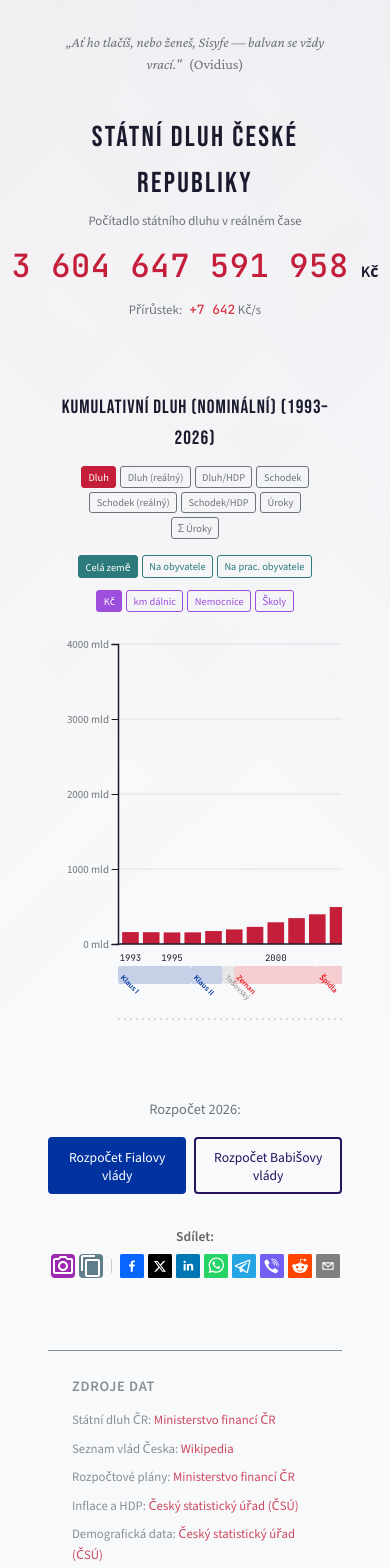
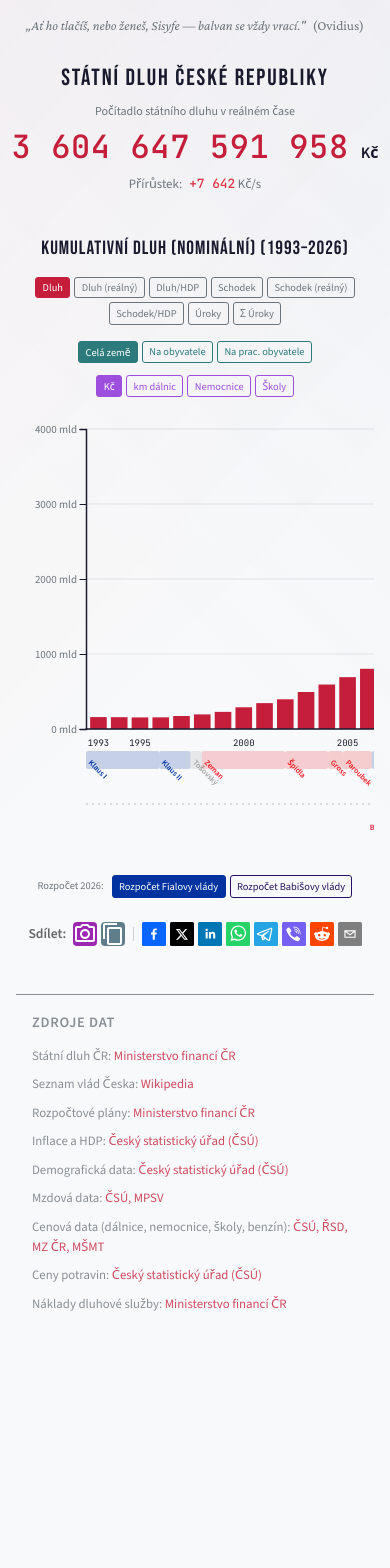
Before and after one commit to Oslicek/Sisyphus, a React (Vite) app: page / in a window 390 px wide. Shown: the top 1568 px of the page. After the commit the page ends 1346 px from the top, so only its background shows below. Built offline with nearby package versions, Linux system fonts and the light colour scheme.

Commit message:
Mobile layout improvements
- Chart uses full page width on mobile (reduced padding)
- RozpoÄŤet 2026 buttons match selector button styles
- Reduced spacing between sections on mobile
- Smaller page title on mobile to prevent wrapping
- Responsive plan switch buttons

```diff
--- a/src/App.module.css
+++ b/src/App.module.css
@@ -76,3 +76,24 @@
   color: var(--color-accent-secondary);
   text-decoration: underline;
 }
+
+/* Mobile: reduce spacing between sections */
+@media (max-width: 600px) {
+  .app {
+    padding: 0.5rem;
+  }
+
+  .motto {
+    margin-bottom: 0.5rem;
+    font-size: 0.85rem;
+  }
+
+  .main {
+    gap: 1rem;
+  }
+
+  .footer {
+    margin-top: 1.5rem;
+    padding: 1rem;
+  }
+}
--- a/src/components/DebtChart/DebtChart.module.css
+++ b/src/components/DebtChart/DebtChart.module.css
@@ -268,29 +268,29 @@
   display: flex;
   align-items: center;
   justify-content: center;
-  gap: 1rem;
+  gap: 0.75rem;
   margin-top: 1.5rem;
   flex-wrap: wrap;
 }
 
 .planSwitchLabel {
   font-family: 'Source Sans 3', system-ui, sans-serif;
-  font-size: 0.9rem;
+  font-size: 0.75rem;
   color: var(--color-text-muted);
   font-weight: 500;
 }
 
 .planButtons {
   display: flex;
-  gap: 0.5rem;
+  gap: 0.35rem;
 }
 
 .planButton {
   font-family: 'Source Sans 3', system-ui, sans-serif;
-  font-size: 0.85rem;
-  padding: 0.5rem 1rem;
-  border: 2px solid var(--plan-color, #666);
-  border-radius: 4px;
+  font-size: 0.75rem;
+  padding: 0.25rem 0.5rem;
+  border: 1px solid var(--plan-color, #666);
+  border-radius: 3px;
   background: transparent;
   color: var(--plan-color, #666);
   cursor: pointer;
@@ -312,7 +312,8 @@
 @media (max-width: 480px) {
   .variantButton,
   .populationButton,
-  .metricButton {
+  .metricButton,
+  .planButton {
     font-size: 0.65rem;
     padding: 0.2rem 0.4rem;
   }
@@ -322,4 +323,30 @@
   .metricSelector {
     gap: 0.25rem;
   }
+
+  .planSwitchLabel {
+    font-size: 0.65rem;
+  }
+
+  .planSwitch {
+    gap: 0.5rem;
+    margin-top: 1rem;
+  }
+
+  .planButtons {
+    gap: 0.25rem;
+  }
 }
+
+/* Very narrow screens: reduce chart padding */
+@media (max-width: 400px) {
+  .container {
+    padding: 0.5rem 0;
+  }
+
+  .variantSelector,
+  .populationSelector,
+  .metricSelector {
+    padding: 0 0.5rem;
+  }
+}
--- a/src/components/DebtCounter/DebtCounter.module.css
+++ b/src/components/DebtCounter/DebtCounter.module.css
@@ -78,3 +78,19 @@
   font-size: 1.2rem;
   color: var(--color-error);
 }
+
+/* Mobile: smaller title and reduced spacing */
+@media (max-width: 600px) {
+  .container {
+    gap: 0.5rem;
+    padding: 1rem 0.5rem;
+  }
+
+  .title {
+    font-size: clamp(1.4rem, 6vw, 1.8rem);
+  }
+
+  .subtitle {
+    font-size: 0.75rem;
+  }
+}
--- a/src/index.css
+++ b/src/index.css
@@ -45,3 +45,10 @@ body {
   margin: 0 auto;
   padding: 1rem 2rem;
 }
+
+/* Mobile: reduce padding for full-width chart */
+@media (max-width: 600px) {
+  #root {
+    padding: 0.5rem 0.5rem;
+  }
+}
```
